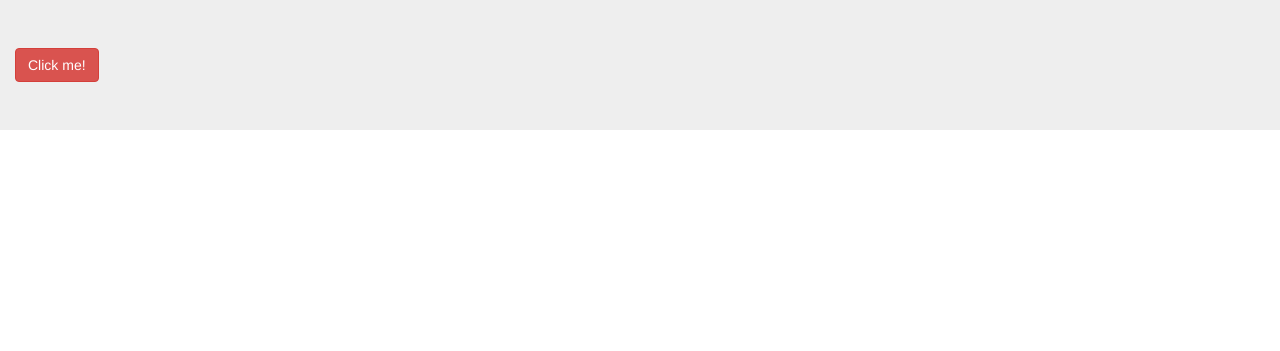
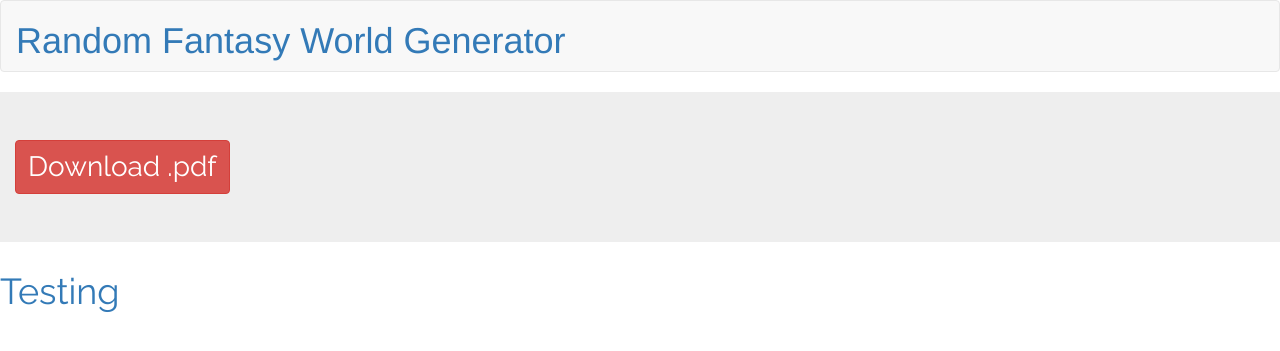
Before and after one commit to thatguysilver/Random_world, a Flask app: page / in a window 1280 px wide. Shown: the top 351 px of the page. Run offline with Flask 2, Linux system fonts and the light colour scheme; some libraries are stand-ins or nearby versions.

Commit message:
made minor changes to layout.html

```diff
--- a/app/templates/layout.html
+++ b/app/templates/layout.html
@@ -1,17 +1,33 @@
 <!Doctype html>
 <head>
+<style>
+#test {
+	font-family: 'Raleway', sans-serif;
+}
+	</style>
+	<nav class = 'navbar navbar-default'>
+		<div class = 'container-fluid'>
+			<div class = 'navbar-header'>
+				<a href = 'https://github.com/thatguysilver/Random_world'>
+					<h1>Random Fantasy World Generator</h1>
+				</a>
+			</div>
+		</div>
+	</nav>
 	<div class = 'jumbotron'>
-		<div class = 'container-fluid'>
+		<div class = 'container-fluid' id = 'test'>
 			<a href = 'generated' download>
-				<button type = 'button' class = 'btn btn-danger'>Click me!</h1></button>
+				<button type = 'button' style = 'font-size: 200%' class = 'btn btn-danger'>Download .pdf</h1></button>
 		</div>
 	</div>
 </head>
 <body>
+	<h1 id = 'test'>Testing</h1>
 
 	{% block test %}{% endblock %}
 	<!-- note: bootstrap css is at bottom because internet is very bad where I'm developing this. TBM to the top later. -->
 	<link rel = 'stylesheet' href = 'https://maxcdn.bootstrapcdn.com/bootstrap/3.3.7/css/bootstrap.min.css'v>
+	<link href="https://fonts.googleapis.com/css?family=Raleway" rel="stylesheet">
   <!-- jQuery library -->
 	<script src="https://ajax.googleapis.com/ajax/libs/jquery/3.2.1/jquery.min.js"></script>
 
```
